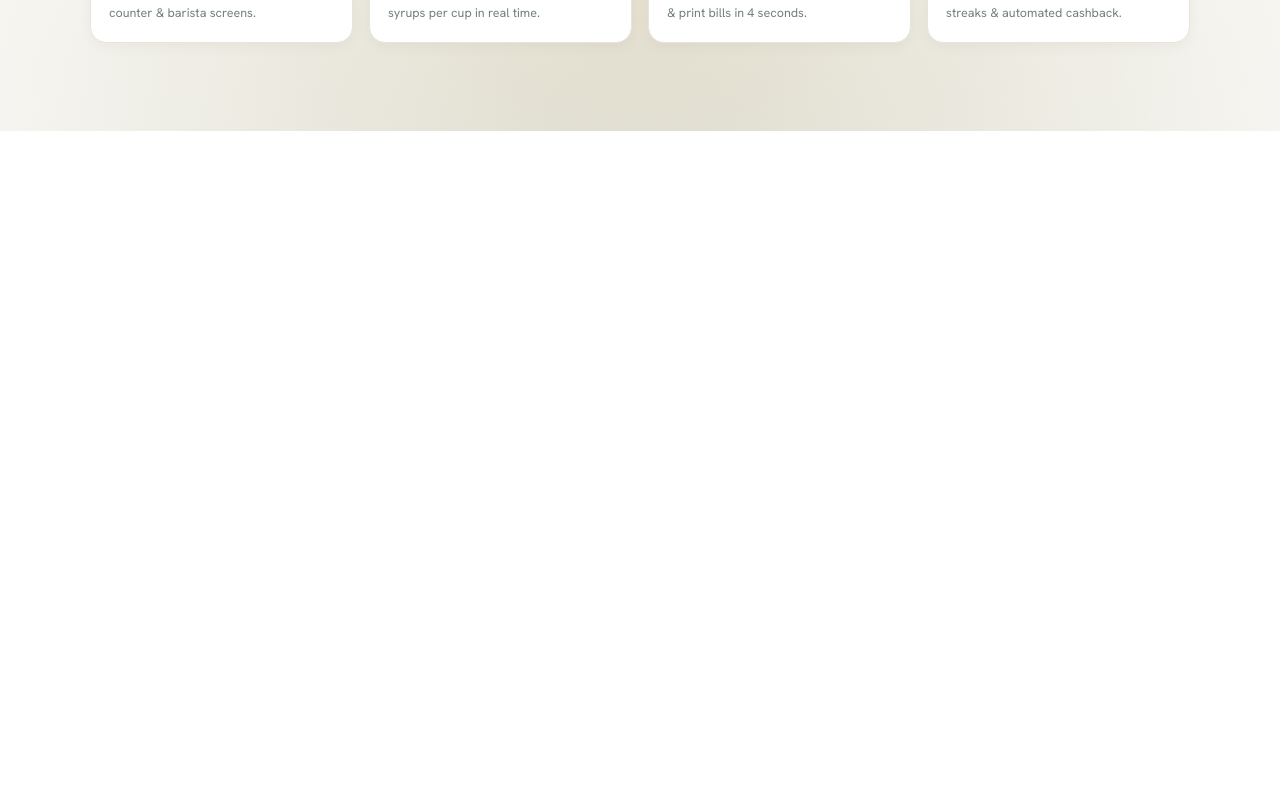
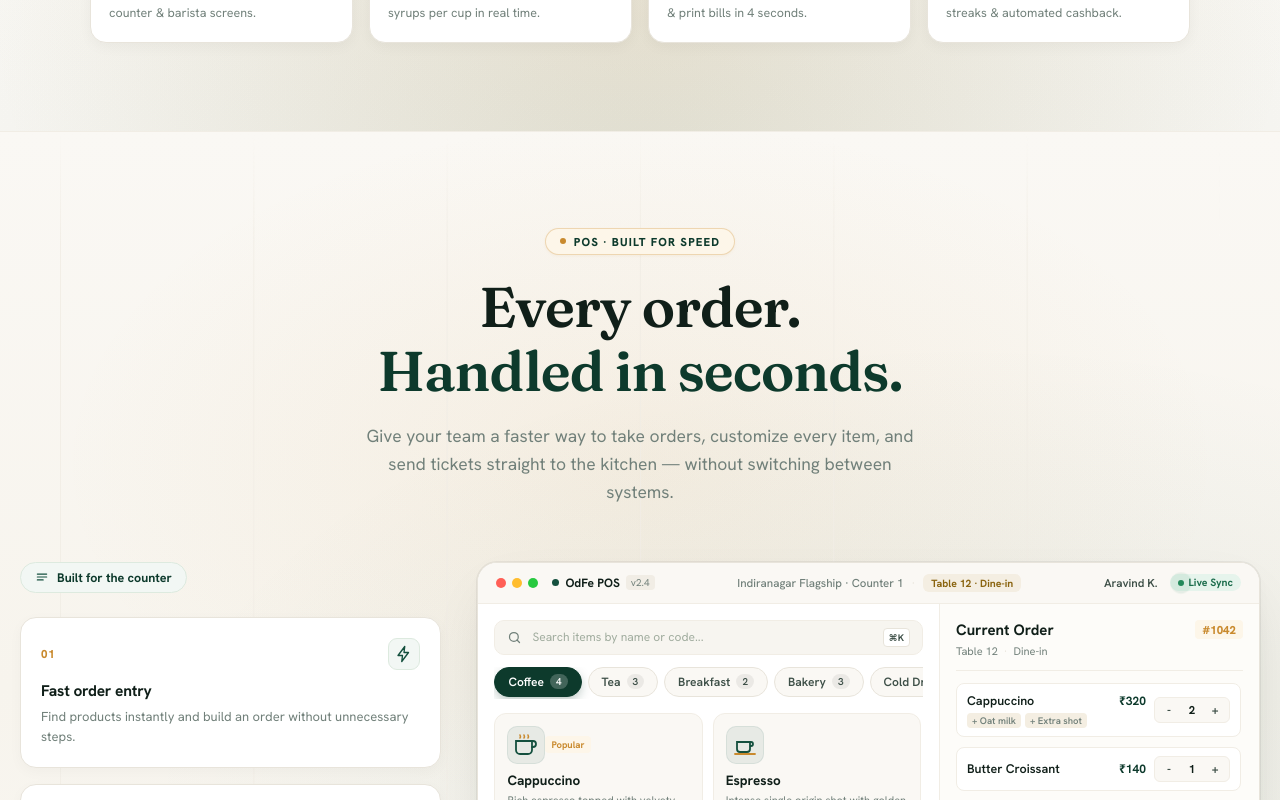
Before and after one commit to mohamedsaif21/OdFeSaaS, a Next.js app: page / in a window 1280 px wide. Shown: the part 1320-2120 px from the top of the page. Before the commit the page ends 1451 px from the top, so only its background shows below. Built offline with nearby package versions, Linux system fonts and the light colour scheme.

Commit message:
Main Page Integration

```diff
--- a/app/page.tsx
+++ b/app/page.tsx
@@ -1,10 +1,11 @@
 import Hero from "./components/hero/Hero";
+import PosShowcase from "./components/pos/PosShowcase";
 
 export default function Home() {
   return (
     <main>
       <Hero />
-      {/* Next up: Product showcase → Problem/Solution → Core features → … */}
+      <PosShowcase />
     </main>
   );
 }
```
